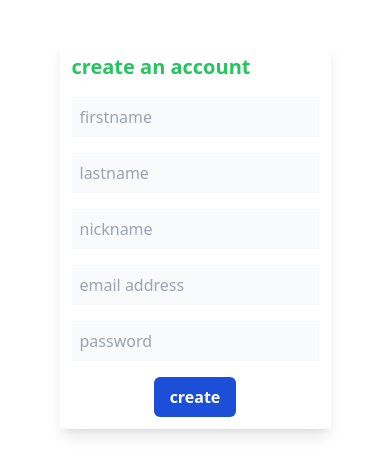
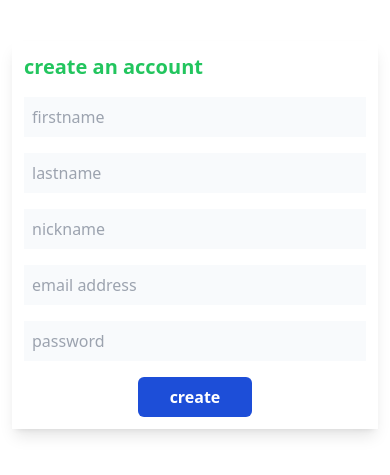
Before and after one commit to 000MaDz000/chat-app, a Next.js app: page /signup in a window 390 px wide. Shown: the part 187-662 px from the top of the page. Built offline with nearby package versions, Linux system fonts and the light colour scheme.

Commit message:
make the signup form responsive

```diff
--- a/src/app/_ui/signup-form.tsx
+++ b/src/app/_ui/signup-form.tsx
@@ -1,6 +1,6 @@
 export default function SignupForm() {
     return (
-        <form className={"flex flex-col gap-4 shadow-lg p-3 w-1/3 min-w-max"}>
+        <form className={"flex flex-col gap-4 shadow-lg p-3 w-full m-3 md:w-1/2 lg:w-1/3"}>
             <h1 className="font-bold text-green-500 text-xl">create an account</h1>
             <input type="text" name="firstname" placeholder="firstname" title="firstname" className={"bg-slate-50 p-2 outline-none focus:bg-slate-100 transition-colors"} />
             <input type="text" name="lastname" placeholder="lastname" title="lastname" className={"bg-slate-50 p-2 outline-none focus:bg-slate-100 transition-colors"} />
```
